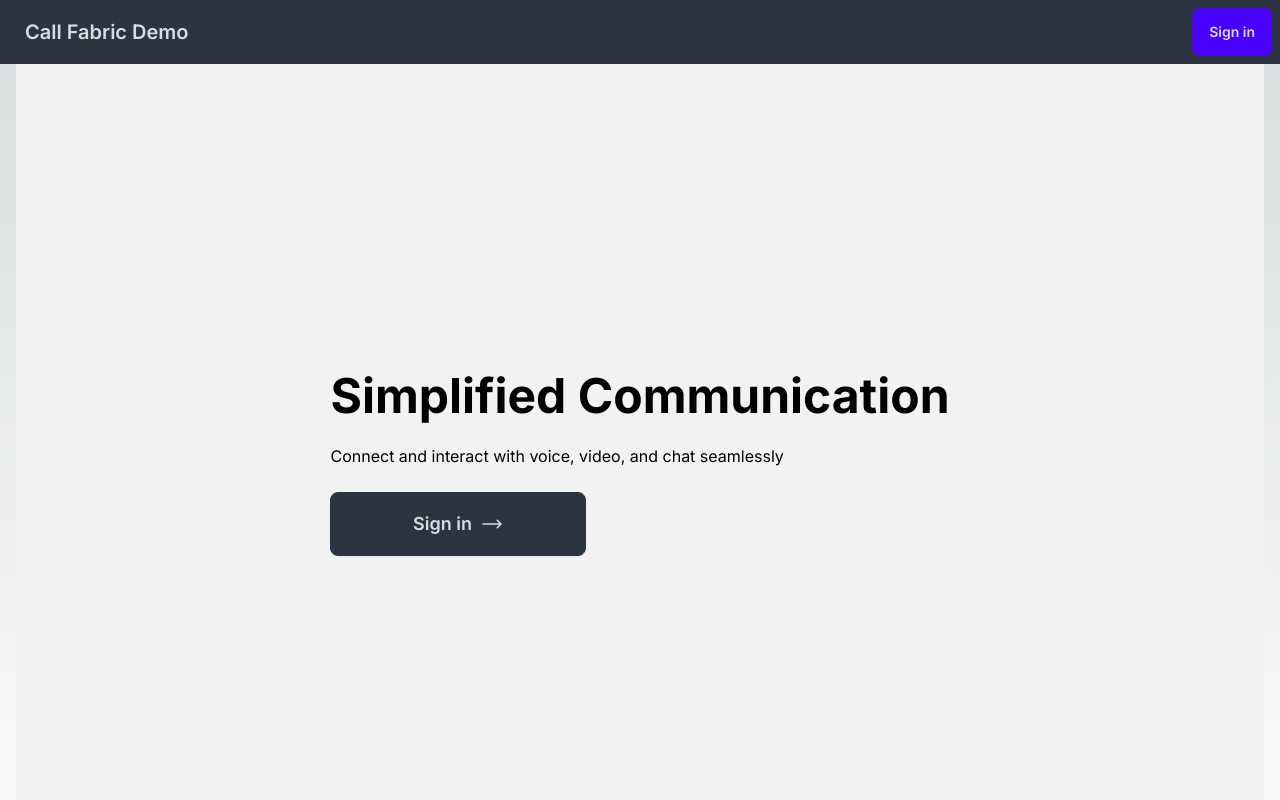
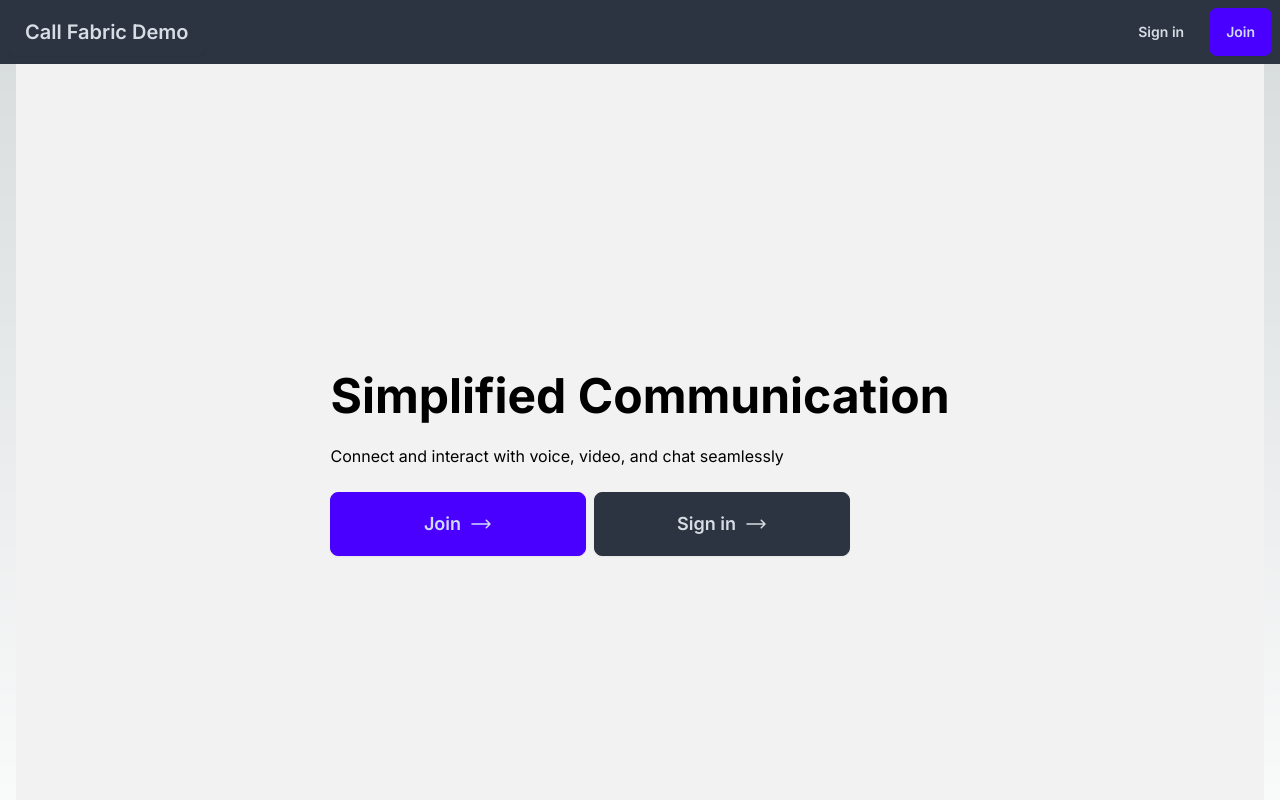
Before and after one commit to ryanwi/call-fabric-nextjs-example, a Next.js app: page / in a window 1280 px wide. Shown: the top 800 px of the page. Built offline with nearby package versions, Linux system fonts and the light colour scheme; no server answers.

Commit message:
re-connect join link

```diff
--- a/app/page.tsx
+++ b/app/page.tsx
@@ -1,5 +1,6 @@
 import { auth } from "auth"
 import Image from "next/image";
+import Link from 'next/link';
 
 export default async function Home() {
   const session = await auth()
@@ -30,10 +31,24 @@ export default async function Home() {
           </p>
           <div>
             <div className="inline-flex w-full flex-col items-stretch justify-center gap-2 px-4 md:flex-row xl:justify-start xl:px-0">
-              <a
-                href="api/auth/signin"
-                className="btn btn-neutral md:btn-lg md:btn-wide group px-12"
-              >
+              <Link href="/signup" className="btn btn-primary md:btn-lg md:btn-wide group px-12">
+                Join
+                <svg
+                  xmlns="http://www.w3.org/2000/svg"
+                  fill="none"
+                  viewBox="0 0 24 24"
+                  strokeWidth="1.5"
+                  stroke="currentColor"
+                  className="hidden h-6 w-6 transition-transform duration-300 group-hover:translate-x-1 rtl:rotate-180 rtl:group-hover:-translate-x-1 md:inline-block"
+                >
+                  <path
+                    strokeLinecap="round"
+                    strokeLinejoin="round"
+                    d="M17.25 8.25L21 12m0 0l-3.75 3.75M21 12H3"
+                  ></path>
+                </svg>
+              </Link>
+              <Link href="/api/auth/signin" className="btn btn-neutral md:btn-lg md:btn-wide group px-12">
                 Sign in
                 <svg
                   xmlns="http://www.w3.org/2000/svg"
@@ -49,7 +64,7 @@ export default async function Home() {
                     d="M17.25 8.25L21 12m0 0l-3.75 3.75M21 12H3"
                   ></path>
                 </svg>
-              </a>
+              </Link>
             </div>
           </div>
         </div>
--- a/components/header.tsx
+++ b/components/header.tsx
@@ -1,11 +1,13 @@
 import { auth } from "auth"
+import Link from 'next/link';
+import NavBar  from "@/components/navbar"
 
 export default async function Header() {
   const session = await auth()
 
   if (session?.user) {
     return (
-      <div className="navbar bg-neutral text-neutral-content">
+      <NavBar>
         <div className="flex-1">
           <a href="/" className="btn btn-neutral text-xl">Call Fabric Demo</a>
         </div>
@@ -154,20 +156,23 @@ export default async function Header() {
             </ul>
           </div>
         </div>
-      </div>
+      </NavBar>
     )
   }
 
   return (
-    <div className="navbar bg-neutral text-neutral-content">
+    <NavBar>
       <div className="flex-1">
         <a href="/" className="btn btn-neutral text-xl">Call Fabric Demo</a>
       </div>
       <div className="flex-none gap-2">
         <div>
-          <a href="/api/auth/signin" className="btn btn-primary">Sign in</a>
+          <Link href="/api/auth/signin" className="btn btn-ghost">Sign in</Link>
+        </div>
+        <div>
+          <Link href="/signup" className="btn btn-primary">Join</Link>
         </div>
       </div>
-    </div>
+    </NavBar>
   )
 }
--- /dev/null
+++ b/components/navbar.tsx
@@ -0,0 +1,7 @@
+export default function NavBar({ children }) {
+  return (
+     <div className="navbar bg-neutral text-neutral-content">
+       {children}
+     </div>
+  );
+ }
```
